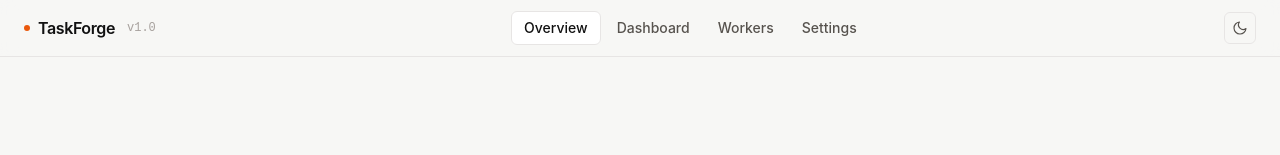
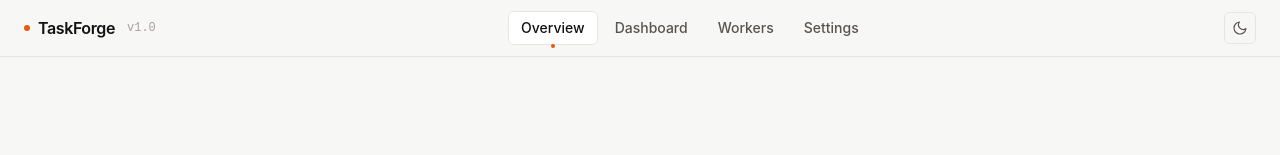
Before and after one commit to OmerTanveerofficial/TaskForge, a React (Vite) app in the folder frontend/: page / in a window 1280 px wide. Shown: the top 155 px of the page. Built offline with nearby package versions, Linux system fonts and the light colour scheme.

Commit message:
Polish navbar active link with accent indicator

```diff
--- a/frontend/src/components/Navbar.jsx
+++ b/frontend/src/components/Navbar.jsx
@@ -43,18 +43,24 @@ export default function Navbar() {
 
           <div className="hidden md:flex items-center gap-1">
             {links.map(link => {
-              const active = location.pathname === link.to
+              const active = link.to === '/'
+                ? location.pathname === '/'
+                : location.pathname === link.to || location.pathname.startsWith(`${link.to}/`)
               return (
                 <Link
                   key={link.to}
                   to={link.to}
-                  className={`px-3 py-1.5 rounded-md text-sm font-medium transition-colors no-underline ${
+                  aria-current={active ? 'page' : undefined}
+                  className={`relative px-3 py-1.5 rounded-md text-sm font-medium transition-colors no-underline ${
                     active
                       ? 'text-fg bg-panel border border-border'
-                      : 'text-muted hover:text-fg'
+                      : 'text-muted hover:text-fg border border-transparent'
                   }`}
                 >
                   {link.label}
+                  {active && (
+                    <span className="absolute -bottom-1 left-1/2 -translate-x-1/2 w-1 h-1 rounded-full bg-accent" />
+                  )}
                 </Link>
               )
             })}
```
